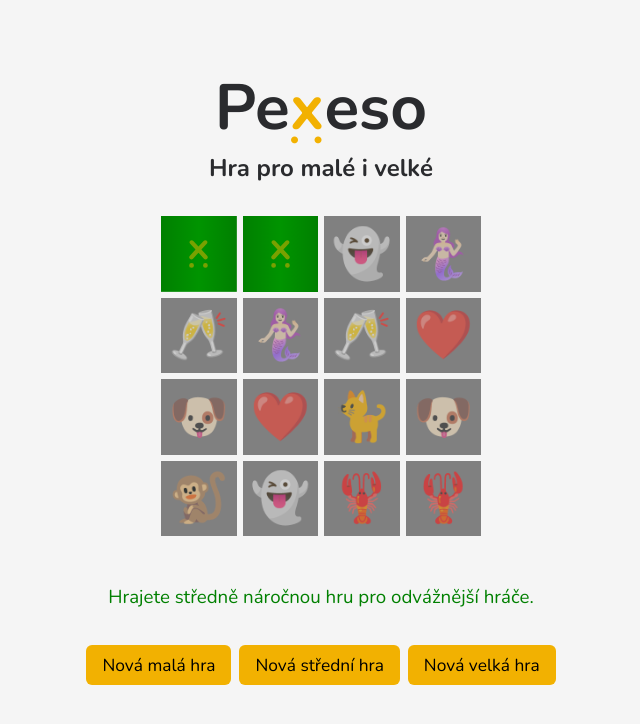
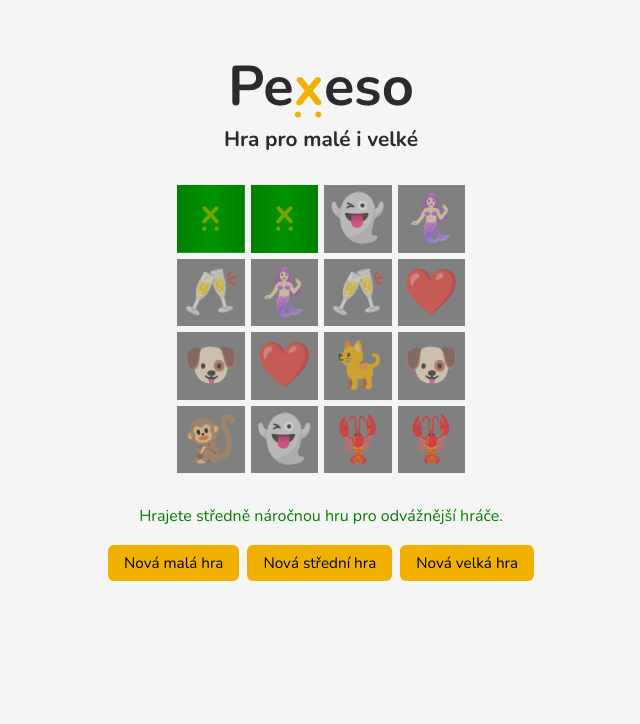
Before and after one commit to hankaEsha/pexeso, a plain HTML site: page index.html in a window 1280 px wide. Shown: the whole page, without its empty margins (319-959 px from the left). Drawn offline with nearby package versions, Linux system fonts and the light colour scheme.

Commit message:
font sizes edited to lower numbers

```diff
--- a/style.css
+++ b/style.css
@@ -11,7 +11,7 @@ html {
 body {
     background-color: #f5f5f5;
     color: #2a2b2e;
-    font-size: 1.2rem;
+    font-size: 1rem;
     font-family: "Nunito", "Arial Rounded", "Arial", sans-serif;
 }
 
@@ -21,13 +21,13 @@ h2 {
 }
 
 h1 {
-    font-size: 4rem;
-    margin-top: 4rem;
+    font-size: 3.5rem;
+    margin-top: 3rem;
     margin-bottom: 0;
 }
 
 h2 {
-    font-size: 1.5rem;
+    font-size: 1.3rem;
     margin-top: 0;
 }
 
@@ -58,23 +58,23 @@ h2 {
 
 .container-small {
     grid-template: repeat(2, 1fr) / repeat(2, 1fr);
-    max-width: 12rem;
+    max-width: 10rem;
 }
 
 .container-medium {
     grid-template-columns: repeat(4, 1fr);
-    max-width: 20rem;
+    max-width: 18rem;
 }
 
 .container-large {
     grid-template-columns: repeat(4, 1fr);
-    max-width: 20rem;
+    max-width: 18rem;
 }
 
 @media (min-width: 768px) {
     .container-large {
         grid-template: repeat(8, 1fr) / repeat(8, 1fr);
-        max-width: 40rem;
+        max-width: 20rem;
     }
 }
 
@@ -100,7 +100,7 @@ h2 {
     background-size: auto, 25%, auto;
     background-repeat: repeat, no-repeat, repeat;
     background-position: center;
-    font-size: 3rem;
+    font-size: 2.8rem;
     align-items: center;
     justify-content: center;
     color: hsl(0deg 0% 100% / 0%);
@@ -122,10 +122,11 @@ h2 {
 }
 
 .subtitle {
-    font-size: clamp(1rem, 0.9333rem + 0.2963vw, 1.2rem);
+    /* font-size: clamp(0.8rem, 0.7000rem + 0.4444vw, 1.1rem); */
     color: #008000;
     text-align: center;
-    margin-top: 3rem;
+    margin-top: 2rem;
+    margin-bottom: 0.5rem;
 }
 
 .message {
@@ -158,10 +159,10 @@ h2 {
 }
 
 .reset-button {
-    font-size: clamp(1rem, 0.9667rem + 0.1481vw, 1.1rem);
+    font-size: clamp(0.7rem, 0.6000rem + 0.4444vw, 1rem);
     font-family: inherit;
     display: block;
-    margin: 1rem auto;
+    margin: 0.6rem auto;
     padding: 0.5rem 1rem;
     background-color: #f2b101;
     color: black;
```
